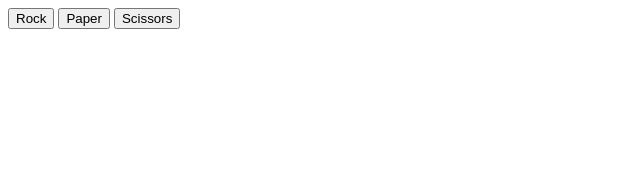
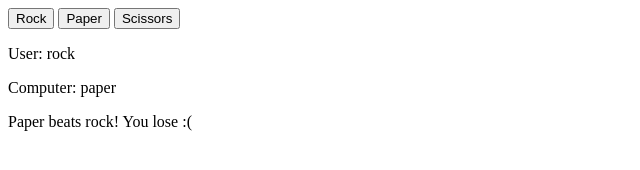
Before and after one commit to fondaTHEhonda/rockpaperscissors, a plain HTML site: page rpsupdate.html in a window 1280 px wide. Both pictures are taken after a click on the button "Rock". Shown: the whole page, without its empty margins (0-640 px from the left). Drawn offline with Linux system fonts and the light colour scheme.

Commit message:
game results show in HTML document

```diff
--- a/rpsupdate.html
+++ b/rpsupdate.html
@@ -9,16 +9,21 @@
             <button id='paper'>Paper</button>
             <button id='scissors'>Scissors</button>
         </div>
+        <div id="results">
+            <p id= 'player'></p>
+            <p id='computer'></p>
+            <p id='winner'></p>
+        </div>
         <script>
             // Defining user choice by which button is clicked
             document.getElementById('rock').onclick = user;
             document.getElementById('paper').onclick = user;
             document.getElementById('scissors').onclick = user;
 
-            // prompt for player to make selection
+            // once selection is clicked, rps runs
             function user() {
                 let playerSelection = this.id;
-                console.log('User: ' + playerSelection);
+                document.getElementById('player').textContent = 'User: ' + playerSelection;
 
                 let computerValue = Math.floor((Math.random() * 3) + 1);
                 let computerChoice;
@@ -32,9 +37,9 @@
                     computerChoice = "Something went wrong";
                 };
 
-                console.log('Computer: ' + computerChoice);
+                document.getElementById('computer').textContent = 'Computer: ' + computerChoice;
 
-                console.log(playRound(playerSelection, computerChoice));
+                document.getElementById('winner').textContent = playRound(playerSelection, computerChoice);
 
                 function playRound(playChoice, compChoice) {
                     if(playChoice === "rock" && compChoice === "scissors") {
```
